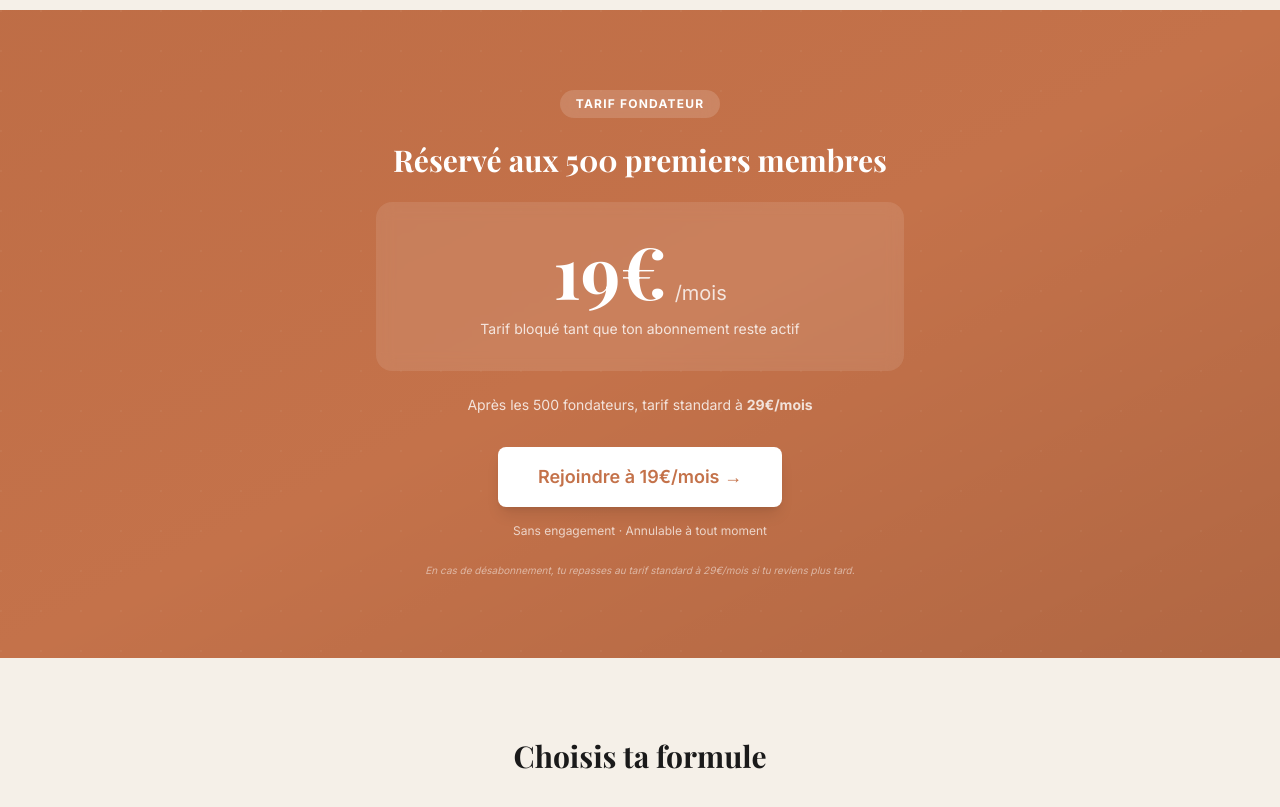
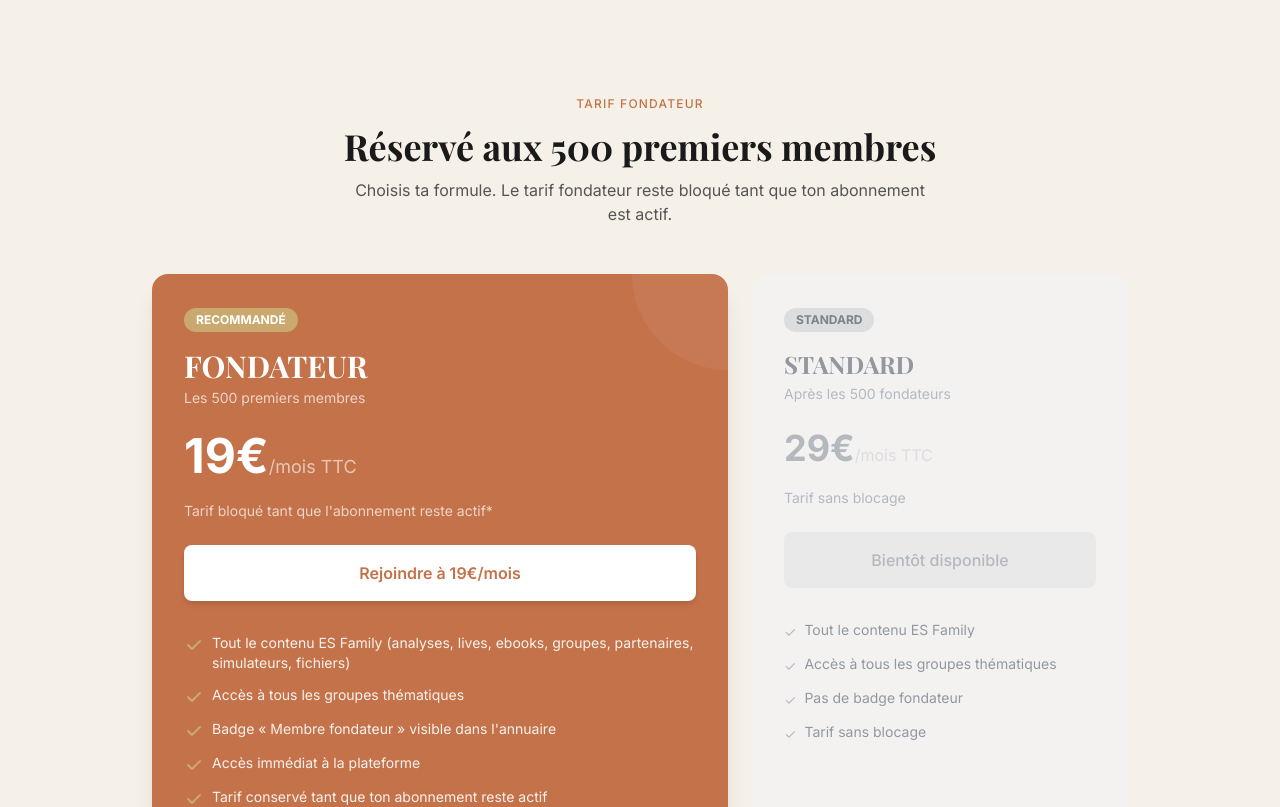
Before and after one commit to emeline-glitch/es-academy, a Next.js app: page /family in a window 1280 px wide. Shown: the part 3760-4567 px from the top of the page. Built offline with nearby package versions, Linux system fonts and the light colour scheme; no server answers; a web font is replaced by a local one.

Commit message:
Family : fusion des deux sections tarifaires en une seule
Avant : "Offre fondateur" (bloc terracotta avec prix) + "Choisis ta formule" (2 cartes Fondateur/Standard) → doublon du prix
Après : une seule section "Réservé aux 500 premiers membres" avec les 2 cartes Fondateur + Standard

```diff
--- a/src/app/family/page.tsx
+++ b/src/app/family/page.tsx
@@ -270,57 +270,17 @@ export default function FamilyPage() {
         </div>
       </section>
 
-      {/* Offre fondateur */}
-      <section className="relative py-20 overflow-hidden" style={{ backgroundColor: "#C4724A" }}>
-        <div className="absolute inset-0 bg-gradient-to-br from-es-terracotta-dark/20 via-transparent to-black/10" />
-        <div className="absolute inset-0 opacity-[0.04]" style={{
-          backgroundImage: "radial-gradient(circle at 1px 1px, white 1px, transparent 0)",
-          backgroundSize: "40px 40px",
-        }} />
-        <div className="relative max-w-xl mx-auto px-6 text-center text-white">
-          <span className="inline-flex items-center bg-white/15 backdrop-blur text-white text-xs font-bold uppercase tracking-widest px-4 py-1.5 rounded-full mb-6">
-            Tarif fondateur
-          </span>
-          <h2 className="font-serif text-2xl sm:text-3xl font-bold mb-6">
-            Réservé aux 500 premiers membres
-          </h2>
-
-          <div className="bg-white/10 backdrop-blur rounded-2xl p-8 mb-6">
-            <div className="flex items-baseline justify-center gap-2 mb-3">
-              <span className="font-serif text-6xl sm:text-7xl font-bold">19€</span>
-              <span className="text-xl font-normal text-white/80">/mois</span>
-            </div>
-            <p className="text-white/80 text-sm">
-              Tarif bloqué tant que ton abonnement reste actif
-            </p>
-          </div>
-
-          <p className="text-white/80 text-sm mb-8">
-            Après les 500 fondateurs, tarif standard à <strong>29€/mois</strong>
-          </p>
-
-          <a
-            href={SKOOL_URL}
-            target="_blank"
-            rel="noopener noreferrer"
-            className="inline-flex items-center justify-center font-semibold rounded-lg px-10 py-4 text-lg bg-white text-es-terracotta hover:bg-es-cream transition-all shadow-lg"
-          >
-            Rejoindre à 19€/mois →
-          </a>
-          <p className="text-xs text-white/70 mt-4">
-            Sans engagement · Annulable à tout moment
-          </p>
-          <p className="text-[10px] text-white/50 mt-6 max-w-md mx-auto italic">
-            En cas de désabonnement, tu repasses au tarif standard à 29€/mois si tu reviens plus tard.
-          </p>
-        </div>
-      </section>
-
-      {/* 2 cartes tarifaires */}
+      {/* Cartes tarifaires — Fondateur + Standard */}
       <section className="py-20 bg-es-cream">
         <div className="max-w-5xl mx-auto px-6">
           <div className="text-center mb-12">
-            <h2 className="font-serif text-3xl font-bold text-es-text">Choisis ta formule</h2>
+            <span className="text-xs text-es-terracotta uppercase tracking-widest font-medium">Tarif fondateur</span>
+            <h2 className="font-serif text-3xl sm:text-4xl font-bold text-es-text mt-3 mb-3">
+              Réservé aux 500 premiers membres
+            </h2>
+            <p className="text-es-text-muted max-w-xl mx-auto">
+              Choisis ta formule. Le tarif fondateur reste bloqué tant que ton abonnement est actif.
+            </p>
           </div>
           <div className="grid md:grid-cols-5 gap-6">
             {/* Carte Fondateur — 60% */}
```
